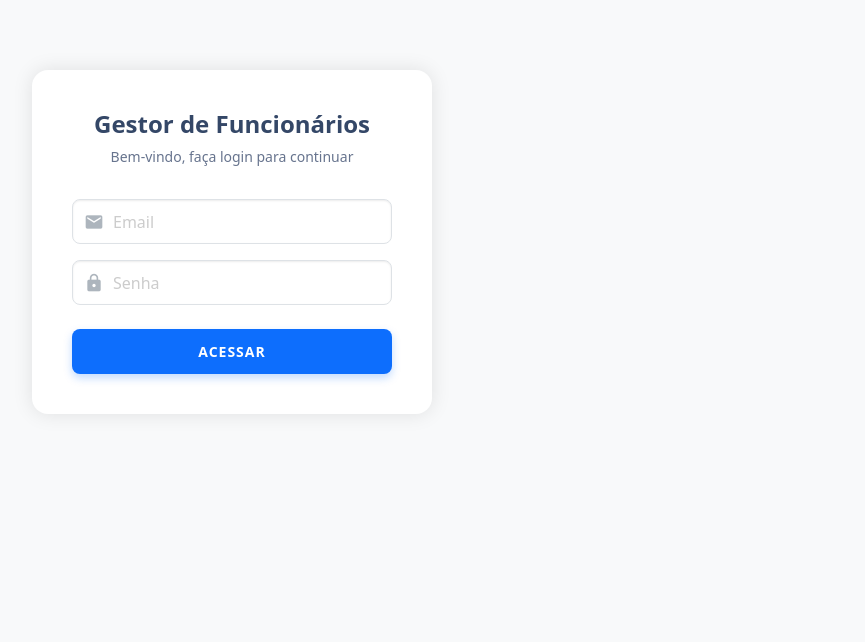
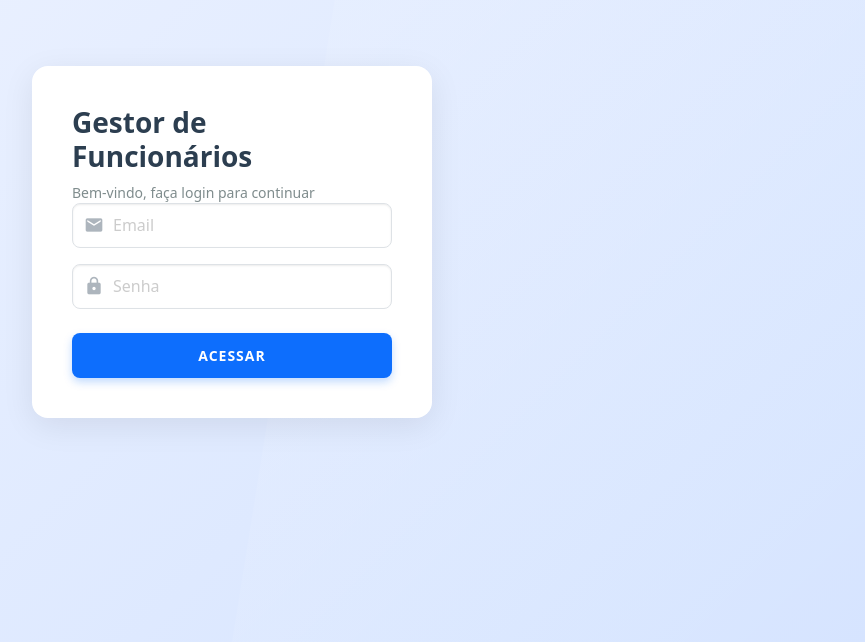
Before and after one commit to rodolpholl/CRUDReactJSNetCore-Frontend, a React (Create React App) app: page /login in a window 1280 px wide. Shown: the part 158-800 px from the top of the page, without its empty margins (408-1273 px from the left). Built offline with nearby package versions, Linux system fonts and the light colour scheme.

Commit message:
Ajustes de layout

```diff
--- a/src/index.css
+++ b/src/index.css
@@ -12,8 +12,27 @@ body {
     sans-serif;
   -webkit-font-smoothing: antialiased;
   -moz-osx-font-smoothing: grayscale;
-  background-color: #f8f9fa;
+  background: linear-gradient(135deg, #f0f4ff 0%, #d4e3ff 100%);
   min-height: 100vh;
+  position: relative;
+  overflow-x: hidden;
+}
+
+/* Efeito de fundo com formas geométricas para todo o sistema */
+body::before {
+  content: "";
+  position: fixed;
+  top: 0;
+  right: 0;
+  width: 50%;
+  height: 100%;
+  background: linear-gradient(
+    135deg,
+    rgba(255, 255, 255, 0.1) 0%,
+    rgba(255, 255, 255, 0.05) 100%
+  );
+  clip-path: polygon(20% 0%, 100% 0%, 100% 100%, 0% 100%);
+  z-index: 0;
 }
 
 code {
@@ -74,6 +93,8 @@ code {
   padding: 0.5rem 1rem;
   max-width: 100%;
   padding-top: 0.3rem !important;
+  position: relative;
+  z-index: 1;
 }
 
 /* Card ajustes */
@@ -81,10 +102,11 @@ code {
   flex: 1;
   display: flex;
   flex-direction: column;
-  background-color: #fff;
-  border: 0;
+  background-color: rgba(255, 255, 255, 0.95);
+  backdrop-filter: blur(4px);
+  box-shadow: 0 8px 32px rgba(0, 0, 0, 0.08);
+  border: none;
   border-radius: 0.75rem;
-  box-shadow: 0 0 2rem 0 rgba(136, 152, 170, 0.15);
   margin-bottom: 0;
 }
 
@@ -657,33 +679,51 @@ code {
   display: flex;
   align-items: center;
   justify-content: center;
-  background-color: #f8f9fa;
+  background: linear-gradient(135deg, #f0f4ff 0%, #d4e3ff 100%);
   padding: 20px;
+  position: relative;
+  overflow: hidden;
 }
 
+/* Efeito de fundo com formas geométricas */
+.login-container::before {
+  content: "";
+  position: absolute;
+  top: 0;
+  right: 0;
+  width: 50%;
+  height: 100%;
+  background: linear-gradient(
+    135deg,
+    rgba(255, 255, 255, 0.1) 0%,
+    rgba(255, 255, 255, 0.05) 100%
+  );
+  clip-path: polygon(20% 0%, 100% 0%, 100% 100%, 0% 100%);
+}
+
+/* Ajuste da box de login para ter mais destaque */
 .login-box {
   background: white;
   padding: 40px;
   border-radius: 16px;
-  box-shadow: 0 0 20px rgba(0, 0, 0, 0.1);
+  box-shadow: 0 8px 32px rgba(0, 0, 0, 0.08);
   width: 100%;
   max-width: 400px;
+  position: relative;
+  z-index: 1;
+  backdrop-filter: blur(4px);
 }
 
-.login-header {
-  text-align: center;
-  margin-bottom: 2rem;
-}
-
+/* Ajuste do título para combinar com o tema */
 .app-title {
-  font-size: 24px;
+  font-size: 28px;
   font-weight: 600;
-  color: #344767;
+  color: #2c3e50;
   margin-bottom: 0.5rem;
 }
 
 .welcome-text {
-  color: #67748e;
+  color: #7f8c8d;
   font-size: 14px;
   margin-bottom: 0;
 }
```
